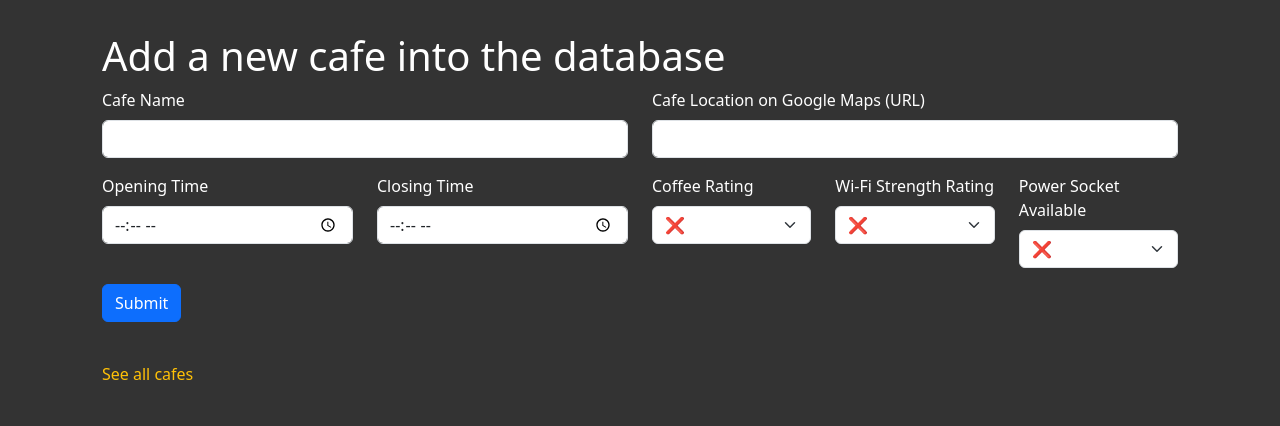
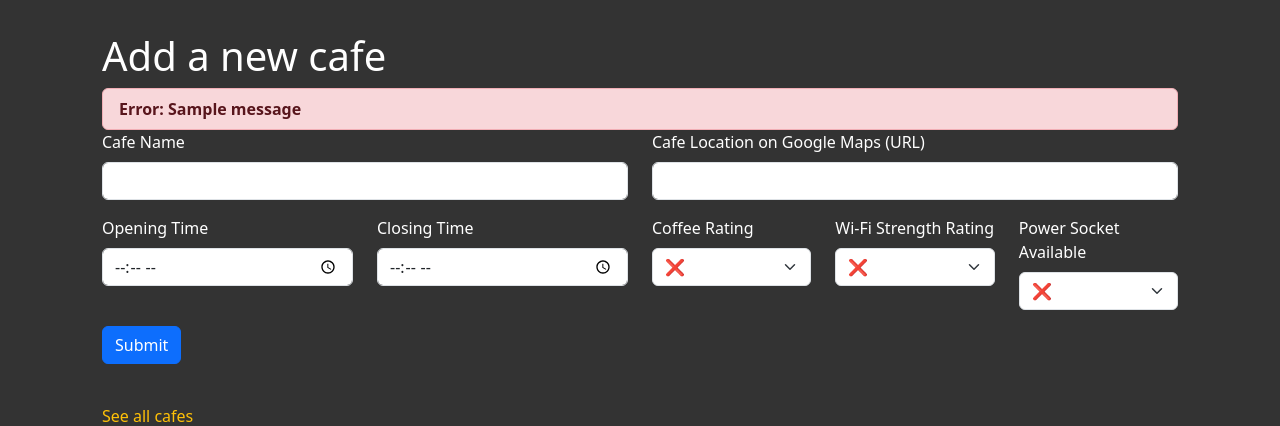
Before and after one commit to ig0r-ferreira/coffee-and-wifi, a Flask app: page /add in a window 1280 px wide. Shown: the top 426 px of the page. Run offline with Flask 2, Linux system fonts and the light colour scheme; one stand-in notice (Sample message) is shown; parts of the project's set-up code (start-up, migrations or seed data) failed here and were passed over; some libraries are stand-ins or nearby versions.

Commit message:
Add tests for ui routes

```diff
--- a/coffee_and_wifi/blueprints/user_interface/routes.py
+++ b/coffee_and_wifi/blueprints/user_interface/routes.py
@@ -1,8 +1,10 @@
-from flask import Blueprint, redirect, render_template, request, url_for
-from werkzeug import Response
+import peewee
+from flask import Blueprint, flash, redirect, render_template, request, url_for
+from flask.typing import ResponseReturnValue
 
+from coffee_and_wifi.extensions.database import db_wrapper
 from coffee_and_wifi.extensions.database.models import Cafe
-from coffee_and_wifi.forms import CafeForm
+from coffee_and_wifi.forms import AddCafeForm
 
 ui = Blueprint('ui', __name__)
 
@@ -13,16 +15,27 @@ def index() -> str:
 
 
 @ui.route('/add', methods=['GET', 'POST'])
-def add_cafe() -> str | Response:
-    form = CafeForm()
+def add_cafe() -> ResponseReturnValue:
+    form = AddCafeForm()
 
     if form.validate_on_submit():
         cafe_data = request.form.to_dict()
         cafe_data['name'] = cafe_data.pop('cafe_name')
         cafe_data['location'] = cafe_data.pop('cafe_location')
-        Cafe.create(**cafe_data)
 
-        return redirect(url_for('.cafes'))
+        try:
+            with db_wrapper.database.atomic():
+                Cafe.create(**cafe_data)
+        except peewee.IntegrityError as exception:
+            error_msg = str(exception)
+
+            if error_msg == 'UNIQUE constraint failed: cafe.name':
+                error_msg = 'Cafe with the given name already exists.'
+
+            flash(error_msg, 'error')
+
+        else:
+            return redirect(url_for('.cafes'))
 
     return render_template('add.html', form=form)
 
--- a/coffee_and_wifi/extensions/configuration.py
+++ b/coffee_and_wifi/extensions/configuration.py
@@ -26,6 +26,7 @@ class TestConfig(DefaultConfig):
     ENV: Literal['testing']
     DATABASE: str = 'sqlite:///instance/test.db'
     TESTING: bool = True
+    WTF_CSRF_ENABLED: bool = False
 
 
 class AppConfig(BaseModel):
--- a/coffee_and_wifi/forms.py
+++ b/coffee_and_wifi/forms.py
@@ -1,16 +1,17 @@
 from flask_wtf import FlaskForm
 from wtforms import SelectField, StringField, SubmitField, TimeField, URLField
-from wtforms.validators import InputRequired
+from wtforms.validators import URL, InputRequired
 
 
 def generate_rating(symbol: str) -> list[tuple[int, str]]:
     return [(0, '❌'), *((num, symbol * num) for num in range(1, 6))]
 
 
-class CafeForm(FlaskForm):
+class AddCafeForm(FlaskForm):
     cafe_name = StringField('Cafe Name', validators=[InputRequired()])
     cafe_location = URLField(
-        'Cafe Location on Google Maps (URL)', validators=[InputRequired()]
+        'Cafe Location on Google Maps (URL)',
+        validators=[InputRequired(), URL()],
     )
     opening_time = TimeField('Opening Time', validators=[InputRequired()])
     closing_time = TimeField('Closing Time', validators=[InputRequired()])
--- a/coffee_and_wifi/templates/add.html
+++ b/coffee_and_wifi/templates/add.html
@@ -3,9 +3,22 @@
 {% block title %}Add a New Cafe{% endblock title %}
 {% block content %}
     <div class="container">
-        <h1>Add a new cafe into the database</h1>
+        <h1>Add a new cafe</h1>
+        {% with errors = get_flashed_messages(category_filter=["error"]) %}
+        {% if errors %}
+            <ul class="error-list list-group">
+            {% for error in errors %}
+                <li class="list-group-item list-group-item-danger">
+                    <strong>Error: {{ error }}</strong>
+                </li>
+            {% endfor %}
+            </ul>
+        {% endif %}
+        {% endwith %}
         <form action="{{ url_for('ui.add_cafe') }}" method="post" novalidate>
-            {{ form.csrf_token() }}
+            {% if 'csrf_token' in form %}
+                {{ form.csrf_token }}
+            {% endif %}
             {{ render_form_row([form.cafe_name, form.cafe_location]) }}
             {{
                 render_form_row(
```
Also changed, not shown: tests/test_ui.py (added, +67 -0 lines).
